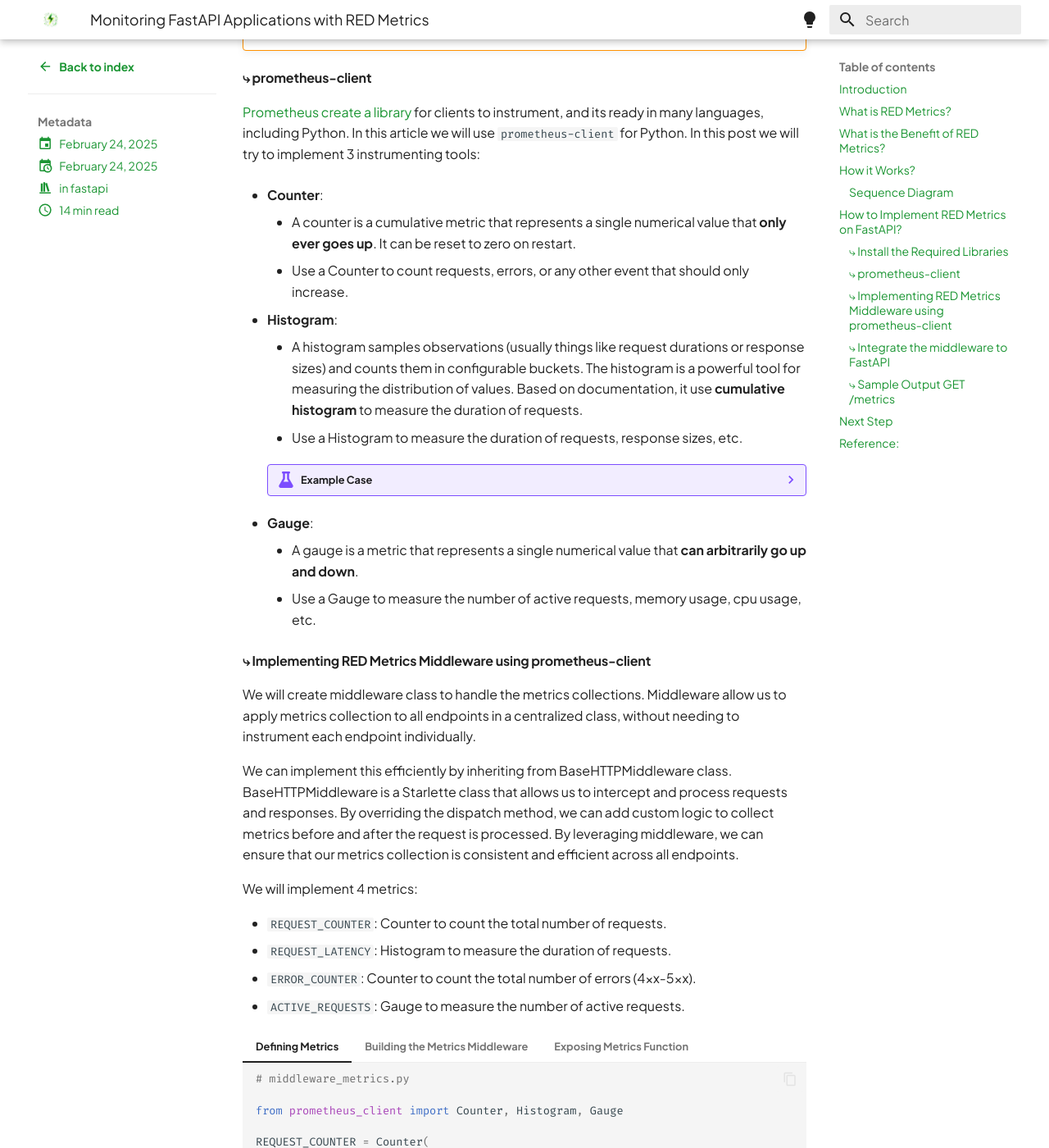
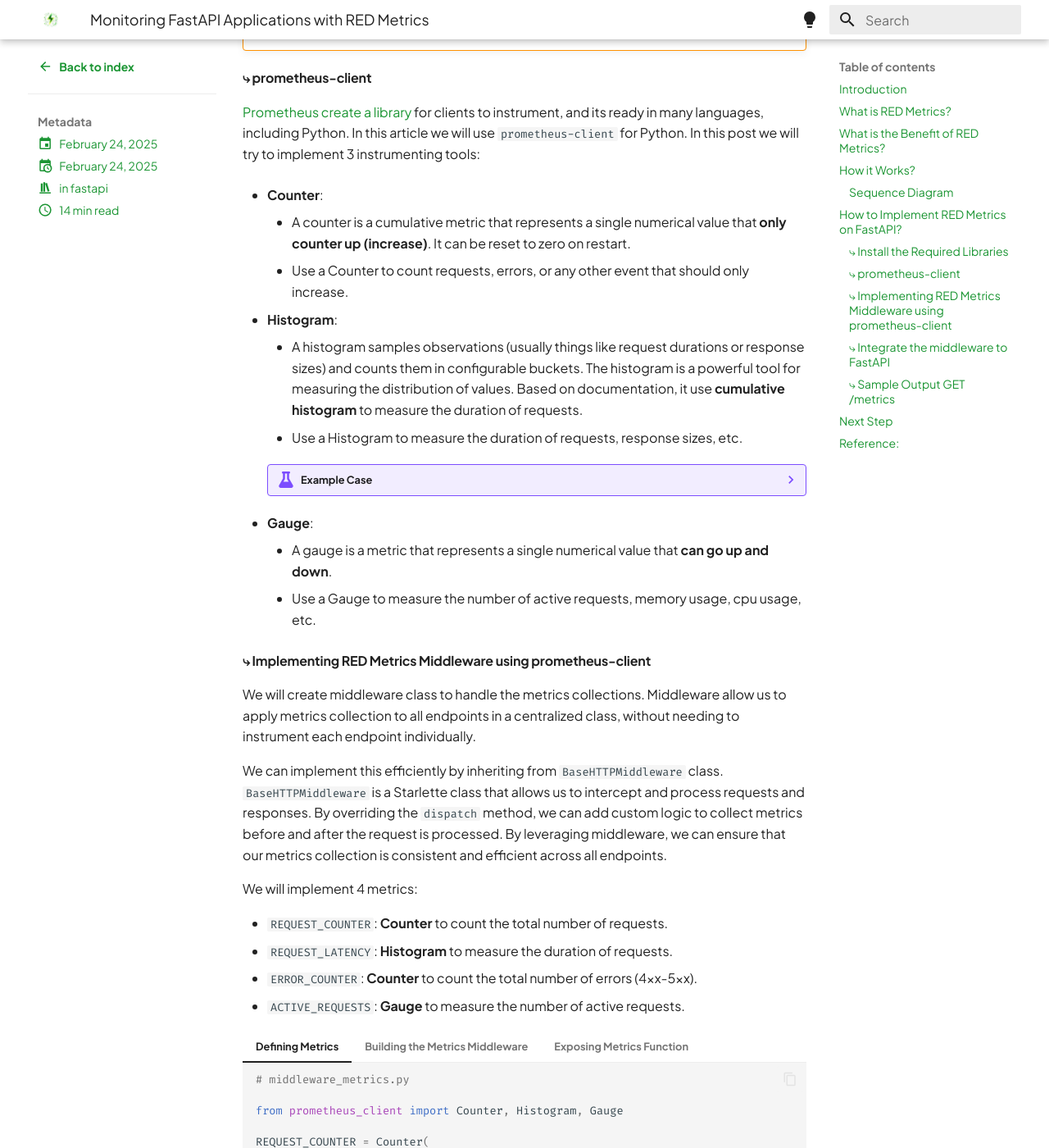
Before and after one commit to agfianf/agfianf.github.io, an MkDocs documentation site: the page built from docs/blog/posts/fastapi/001-fastapi-red-metrics.md, in a window 1280 px wide and 1400 px high, scrolled down 3023 px. Shown: the whole window at 82% size. Built offline with MkDocs 1.6.1 and Material for MkDocs 9.7.7, drawn with Linux system fonts in a browser that asks for light colours; comment, search, counter and statistics services are not loaded.

Commit message:
fix: improve clarity in FastAPI RED Metrics documentation

```diff
--- a/docs/blog/posts/fastapi/001-fastapi-red-metrics.md
+++ b/docs/blog/posts/fastapi/001-fastapi-red-metrics.md
@@ -144,7 +144,7 @@
 [Prometheus create a library](https://prometheus.io/docs/instrumenting/clientlibs/)  for clients to instrument, and its ready in many languages, including Python. In this article we will use `prometheus-client` for Python. In this post we will try to implement 3 instrumenting tools:
 
 - **Counter**:
-    - A counter is a cumulative metric that represents a single numerical value that **only ever goes up**. It can be reset to zero on restart.
+    - A counter is a cumulative metric that represents a single numerical value that **only counter up (increase)**. It can be reset to zero on restart.
     - Use a Counter to count requests, errors, or any other event that should only increase.
 
 - **Histogram**:
@@ -185,7 +185,7 @@
         | ≤ 10 seconds| 5     | A, B, C, D, E |
 
 - **Gauge**:
-    - A gauge is a metric that represents a single numerical value that **can arbitrarily go up and down**.
+    - A gauge is a metric that represents a single numerical value that **can go up and down**.
     - Use a Gauge to measure the number of active requests, memory usage, cpu usage, etc.
 
 
@@ -193,14 +193,14 @@
 
 We will create middleware class to handle the metrics collections. Middleware allow us to apply metrics collection to all endpoints in a centralized class, without needing to instrument each endpoint individually.
 
-We can implement this efficiently by inheriting from BaseHTTPMiddleware class. BaseHTTPMiddleware is a Starlette class that allows us to intercept and process requests and responses. By overriding the dispatch method, we can add custom logic to collect metrics before and after the request is processed. By leveraging middleware, we can ensure that our metrics collection is consistent and efficient across all endpoints.
+We can implement this efficiently by inheriting from `BaseHTTPMiddleware` class. `BaseHTTPMiddleware` is a Starlette class that allows us to intercept and process requests and responses. By overriding the `dispatch` method, we can add custom logic to collect metrics before and after the request is processed. By leveraging middleware, we can ensure that our metrics collection is consistent and efficient across all endpoints.
 
 We will implement 4 metrics:
 
-- `REQUEST_COUNTER`: Counter to count the total number of requests.
-- `REQUEST_LATENCY`: Histogram to measure the duration of requests.
-- `ERROR_COUNTER`: Counter to count the total number of errors (4xx-5xx).
-- `ACTIVE_REQUESTS`: Gauge to measure the number of active requests.
+- `REQUEST_COUNTER`: **Counter** to count the total number of requests.
+- `REQUEST_LATENCY`: **Histogram** to measure the duration of requests.
+- `ERROR_COUNTER`: **Counter** to count the total number of errors (4xx-5xx).
+- `ACTIVE_REQUESTS`: **Gauge** to measure the number of active requests.
 
 === "Defining Metrics"
 
```
